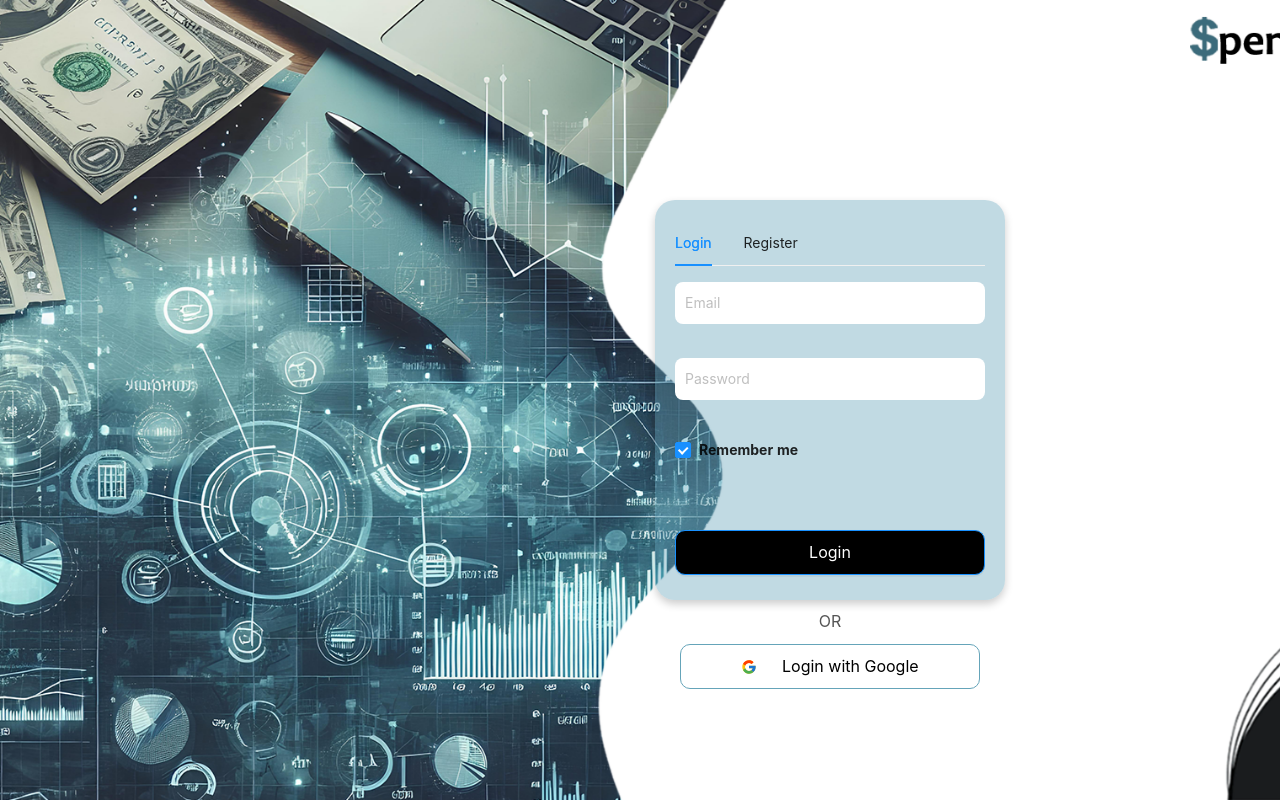
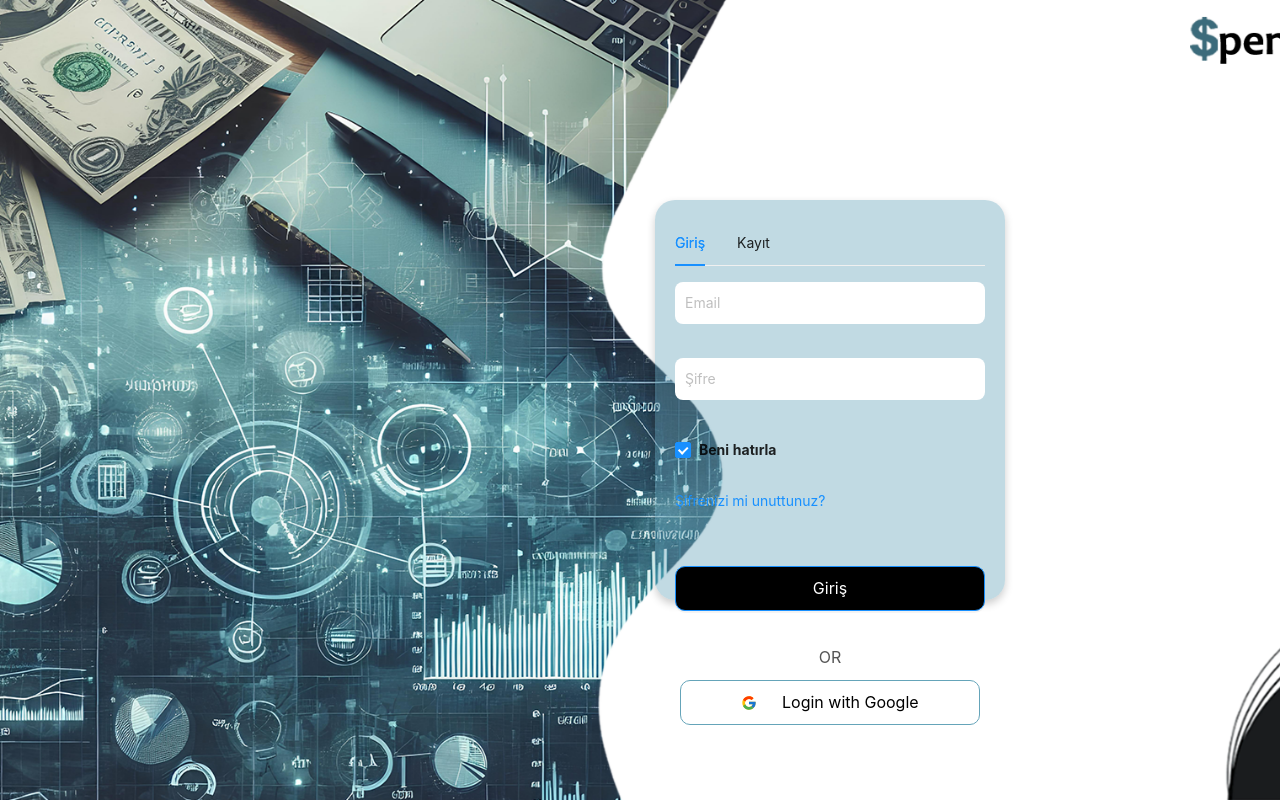
Before and after one commit to nazhhoglu/butce_takip, a React (Create React App) app: page / in a window 1280 px wide. Built offline with nearby package versions, Linux system fonts and the light colour scheme.

Commit message:
chore: Remove unused Facebook icon import and update CSS for forgot password link

```diff
--- a/src/components/SignInButtons.js
+++ b/src/components/SignInButtons.js
@@ -1,5 +1,4 @@
 import React from "react";
-import { FaFacebook } from "react-icons/fa";
 import { FcGoogle } from "react-icons/fc";
 import "./SignInButtons.css";
 
--- a/src/pages/LoginRegisterPage.css
+++ b/src/pages/LoginRegisterPage.css
@@ -56,3 +56,10 @@ label {
   margin-bottom: 10px;     /* Alt boşluk ekleyerek input ile aralarında boşluk bırakır */
   font-weight: bold;      /* Yazı stilini kalın yapar */
 }
+
+.login-register-container .login-form-container .forgot-password {
+  float: right; /* Şifremi unuttum metnini sağa yaslama */
+  margin-top: 10px; /* Yukarıdan boşluk ekler */
+  color: #5d0a35; /* Metin rengini belirler */
+  cursor: pointer; /* Fareyi el işareti yapar */
+}
--- a/src/pages/LoginRegisterPage.js
+++ b/src/pages/LoginRegisterPage.js
@@ -1,7 +1,7 @@
 import React, { useState } from "react";
 import { Tabs, Form, Input, Button, Checkbox, message } from "antd";
 import axios from "axios";
-import { useNavigate } from "react-router-dom";
+import { useNavigate, Link } from "react-router-dom";
 import "./LoginRegisterPage.css";
 import SignInButtons from "../components/SignInButtons";
 
@@ -17,29 +17,37 @@ const LoginRegisterPage = () => {
 
   const onRegisterFinish = async (values) => {
     const endpointUrl =
-      "https://v1.nocodeapi.com/nazhhoglu/google_sheets/nENujrhEzvjQZXIn?tabId=Users"; // NoCodeAPI'den aldığınız endpoint
+      "https://v1.nocodeapi.com/nazhhoglu/google_sheets/fipygIlArinvVuqs?tabId=Sayfa1"; // NoCodeAPI uç noktası
     try {
       const response = await axios.post(endpointUrl, {
         command: "appendRow",
-        sheet: "Users", // Çalışma sayfasının adı
+        sheet: "User", // Sayfa adı
         range: "A:D", // Verilerin yazılacağı aralık
         values: [[values.name, values.surname, values.email, values.password]],
       });
 
-      if (response.status === 200) {
-        message.success("Registration successful!");
+      if (response.status === 200 && response.data && response.data.success) {
+        message.success("Kayıt başarılı!");
       } else {
-        message.error("Registration failed. Please try again.");
+        console.error("Kayıt yanıt hatası:", response);
+        message.error("Kayıt başarısız. Lütfen tekrar deneyin.");
       }
     } catch (error) {
-      console.error("Registration error:", error);
-      message.error(`An error occurred during registration: ${error.message}`);
+      console.error(
+        "Kayıt hatası:",
+        error.response ? error.response.data : error.message
+      );
+      message.error(
+        `Kayıt sırasında bir hata oluştu: ${
+          error.response ? error.response.data.message : error.message
+        }`
+      );
     }
   };
 
   const onLoginFinish = async (values) => {
     const endpointUrl =
-      "https://v1.nocodeapi.com/nazhhoglu/google_sheets/nENujrhEzvjQZXIn?tabId=Users"; // NoCodeAPI'den aldığınız endpoint
+      "https://v1.nocodeapi.com/nazhhoglu/google_sheets/fipygIlArinvVuqs?tabId=Sayfa1"; // NoCodeAPI uç noktası
     try {
       const response = await axios.get(endpointUrl);
 
@@ -49,20 +57,20 @@ const LoginRegisterPage = () => {
 
         if (user) {
           if (user[3] === values.password) {
-            message.success("Login successful!");
+            message.success("Giriş başarılı!");
             navigate("/home");
           } else {
-            message.error("Incorrect password.");
+            message.error("Yanlış şifre.");
           }
         } else {
-          message.error("Email not registered.");
+          message.error("Email kayıtlı değil.");
         }
       } else {
-        message.error("Failed to fetch users. Please try again.");
+        message.error("Kullanıcılar alınamadı. Lütfen tekrar deneyin.");
       }
     } catch (error) {
-      console.error("Login error:", error);
-      message.error(`An error occurred during login: ${error.message}`);
+      console.error("Giriş hatası:", error);
+      message.error(`Giriş sırasında bir hata oluştu: ${error.message}`);
     }
   };
 
@@ -70,7 +78,7 @@ const LoginRegisterPage = () => {
     <div className="login-register-container">
       <div className="login-form-container">
         <Tabs defaultActiveKey="1" activeKey={activeTab} onChange={onTabChange}>
-          <TabPane tab="Login" key="1">
+          <TabPane tab="Giriş" key="1">
             <Form
               name="login"
               initialValues={{ remember: true }}
@@ -81,7 +89,7 @@ const LoginRegisterPage = () => {
                 rules={[
                   {
                     required: true,
-                    message: "Please input your Email!",
+                    message: "Lütfen Email'inizi girin!",
                     type: "email",
                   },
                 ]}
@@ -91,15 +99,72 @@ const LoginRegisterPage = () => {
 
               <Form.Item
                 name="password"
-                rules={[
-                  { required: true, message: "Please input your Password!" },
-                ]}
+                rules={[{ required: true, message: "Lütfen şifrenizi girin!" }]}
               >
-                <Input type="password" placeholder="Password" />
+                <Input type="password" placeholder="Şifre" />
               </Form.Item>
 
               <Form.Item name="remember" valuePropName="checked">
-                <Checkbox>Remember me</Checkbox>
+                <Checkbox>Beni hatırla</Checkbox>
+              </Form.Item>
+
+              <p>
+                <Link to="/reset-password">Şifrenizi mi unuttunuz?</Link>
+              </p>
+
+              <Form.Item>
+                <Button
+                  className="custom-button"
+                  type="primary"
+                  htmlType="submit"
+                  style={{ width: "100%" }}
+                >
+                  Giriş
+                </Button>
+              </Form.Item>
+            </Form>
+            <SignInButtons />
+          </TabPane>
+          <TabPane tab="Kayıt" key="2">
+            <Form
+              name="register"
+              initialValues={{ remember: true }}
+              onFinish={onRegisterFinish}
+            >
+              <Form.Item
+                name="name"
+                rules={[{ required: true, message: "Lütfen isminizi girin!" }]}
+              >
+                <Input placeholder="İsim" />
+              </Form.Item>
+
+              <Form.Item
+                name="surname"
+                rules={[
+                  { required: true, message: "Lütfen soyisminizi girin!" },
+                ]}
+              >
+                <Input placeholder="Soyisim" />
+              </Form.Item>
+
+              <Form.Item
+                name="email"
+                rules={[
+                  {
+                    required: true,
+                    message: "Lütfen Email'inizi girin!",
+                    type: "email",
+                  },
+                ]}
+              >
+                <Input placeholder="Email" />
+              </Form.Item>
+
+              <Form.Item
+                name="password"
+                rules={[{ required: true, message: "Lütfen şifrenizi girin!" }]}
+              >
+                <Input type="password" placeholder="Şifre" />
               </Form.Item>
 
               <Form.Item>
@@ -109,64 +174,7 @@ const LoginRegisterPage = () => {
                   htmlType="submit"
                   style={{ width: "100%" }}
                 >
-                  Login
-                </Button>
-              </Form.Item>
-            </Form>
-            <SignInButtons />
-          </TabPane>
-          <TabPane tab="Register" key="2">
-            <Form
-              name="register"
-              initialValues={{ remember: true }}
-              onFinish={onRegisterFinish}
-            >
-              <Form.Item
-                name="name"
-                rules={[{ required: true, message: "Please input your Name!" }]}
-              >
-                <Input placeholder="Name" />
-              </Form.Item>
-
-              <Form.Item
-                name="surname"
-                rules={[
-                  { required: true, message: "Please input your Surname!" },
-                ]}
-              >
-                <Input placeholder="Surname" />
-              </Form.Item>
-
-              <Form.Item
-                name="email"
-                rules={[
-                  {
-                    required: true,
-                    message: "Please input your Email!",
-                    type: "email",
-                  },
-                ]}
-              >
-                <Input placeholder="Email" />
-              </Form.Item>
-
-              <Form.Item
-                name="password"
-                rules={[
-                  { required: true, message: "Please input your Password!" },
-                ]}
-              >
-                <Input type="password" placeholder="Password" />
-              </Form.Item>
-
-              <Form.Item>
-                <Button
-                  className="custom-button"
-                  type="primary"
-                  htmlType="submit"
-                  style={{ width: "100%" }}
-                >
-                  Register
+                  Kayıt Ol
                 </Button>
               </Form.Item>
             </Form>
```
Also changed, not shown: src/pages/ResetPasswordPage.js (added, +31 -0 lines).
